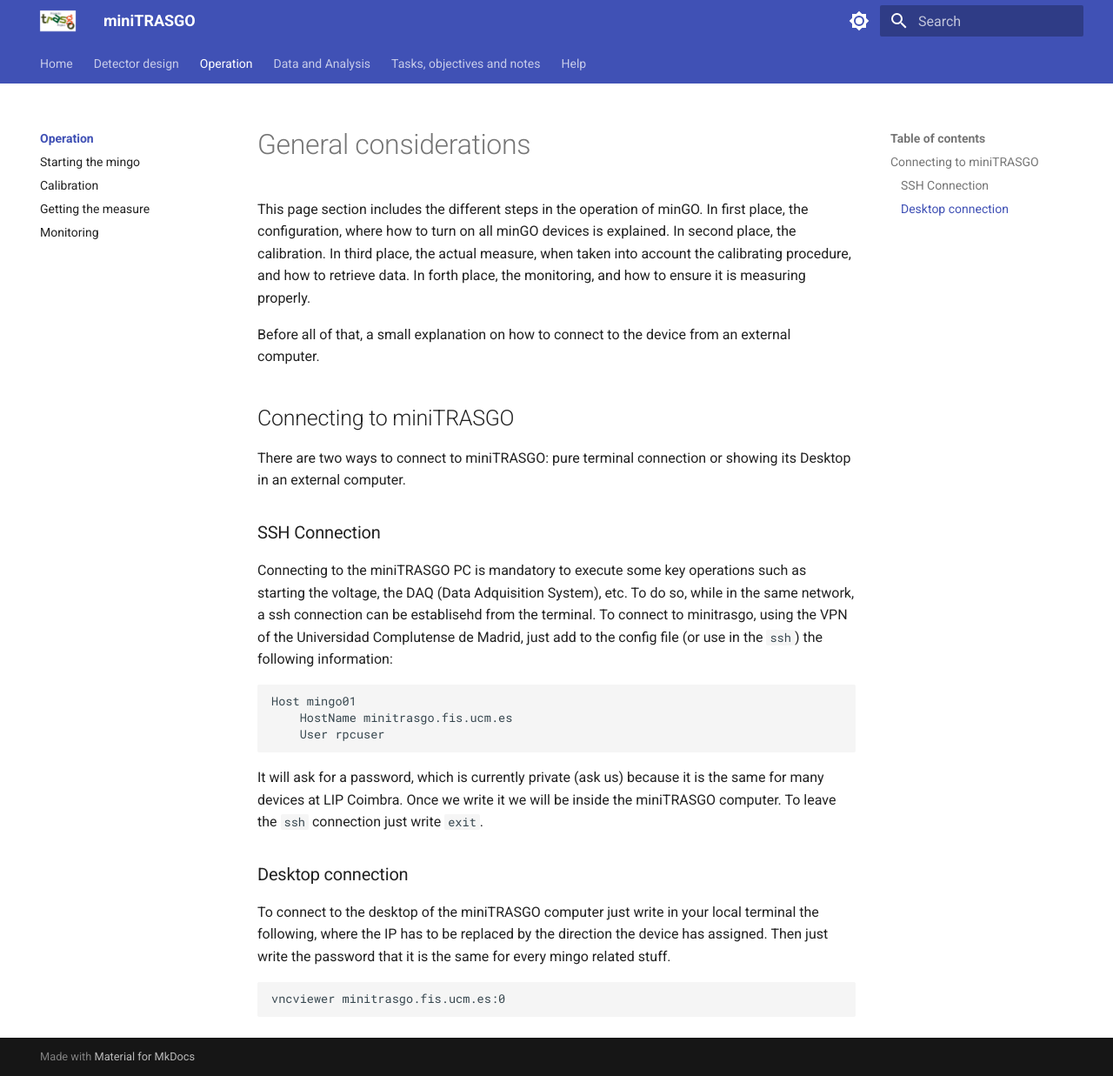
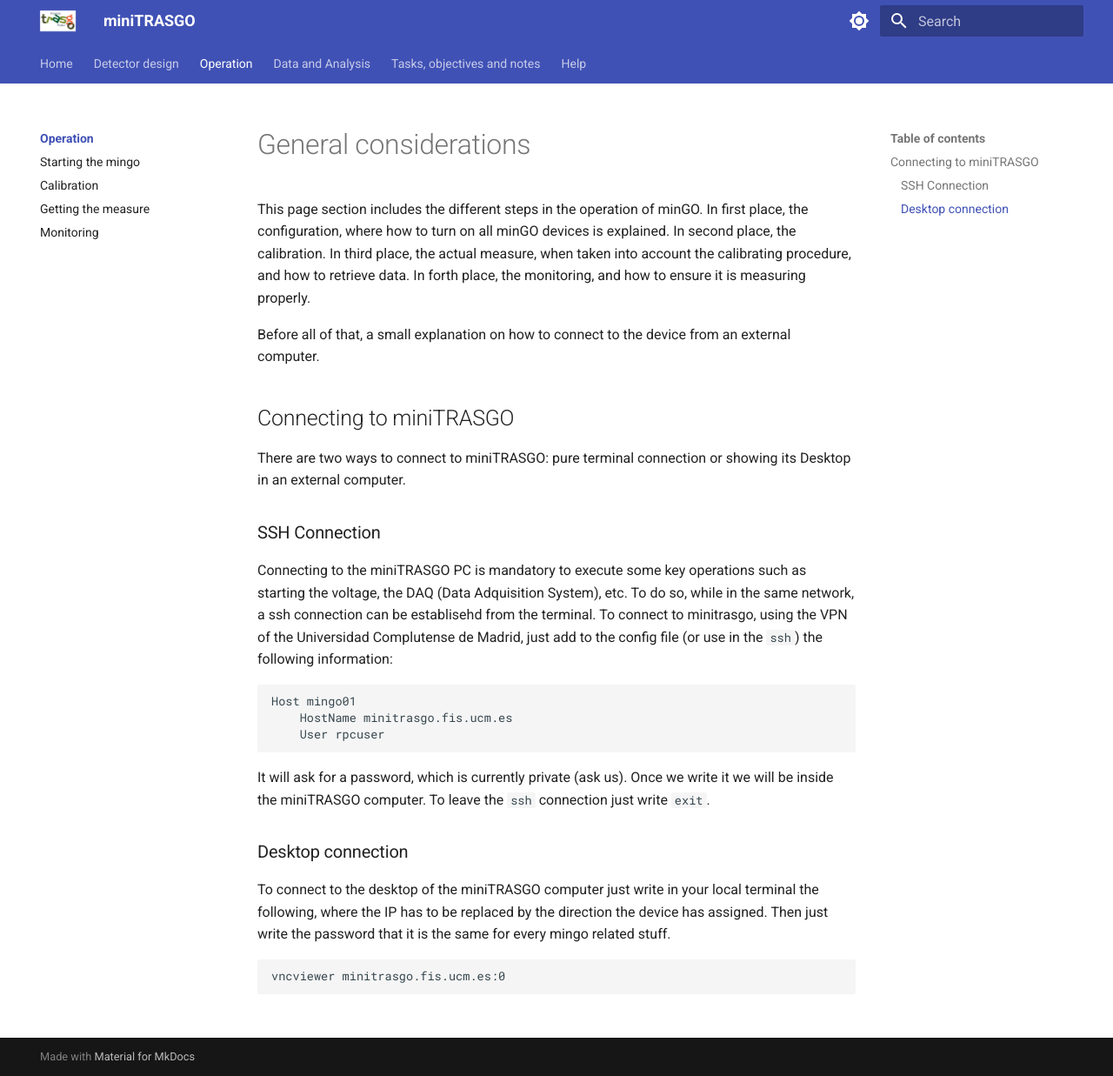
Before and after one commit to cayesoneira/miniTRASGO-documentation, an MkDocs documentation site: the page built from docs/operation/index.md, in a window 1280 px wide and 1237 px high. Shown: the whole window at 87% size. Built offline with MkDocs 1.6.1 and Material for MkDocs 9.7.7, drawn with Linux system fonts in a browser that asks for light colours.

Commit message:
Update index.md

```diff
--- a/docs/operation/index.md
+++ b/docs/operation/index.md
@@ -14,7 +14,7 @@
         HostName minitrasgo.fis.ucm.es
         User rpcuser
 
-It will ask for a password, which is currently private (ask us) because it is the same for many devices at LIP Coimbra. Once we write it we will be inside the miniTRASGO computer. To leave the `ssh` connection just write `exit`.
+It will ask for a password, which is currently private (ask us). Once we write it we will be inside the miniTRASGO computer. To leave the `ssh` connection just write `exit`.
 
 
 ### Desktop connection
```
